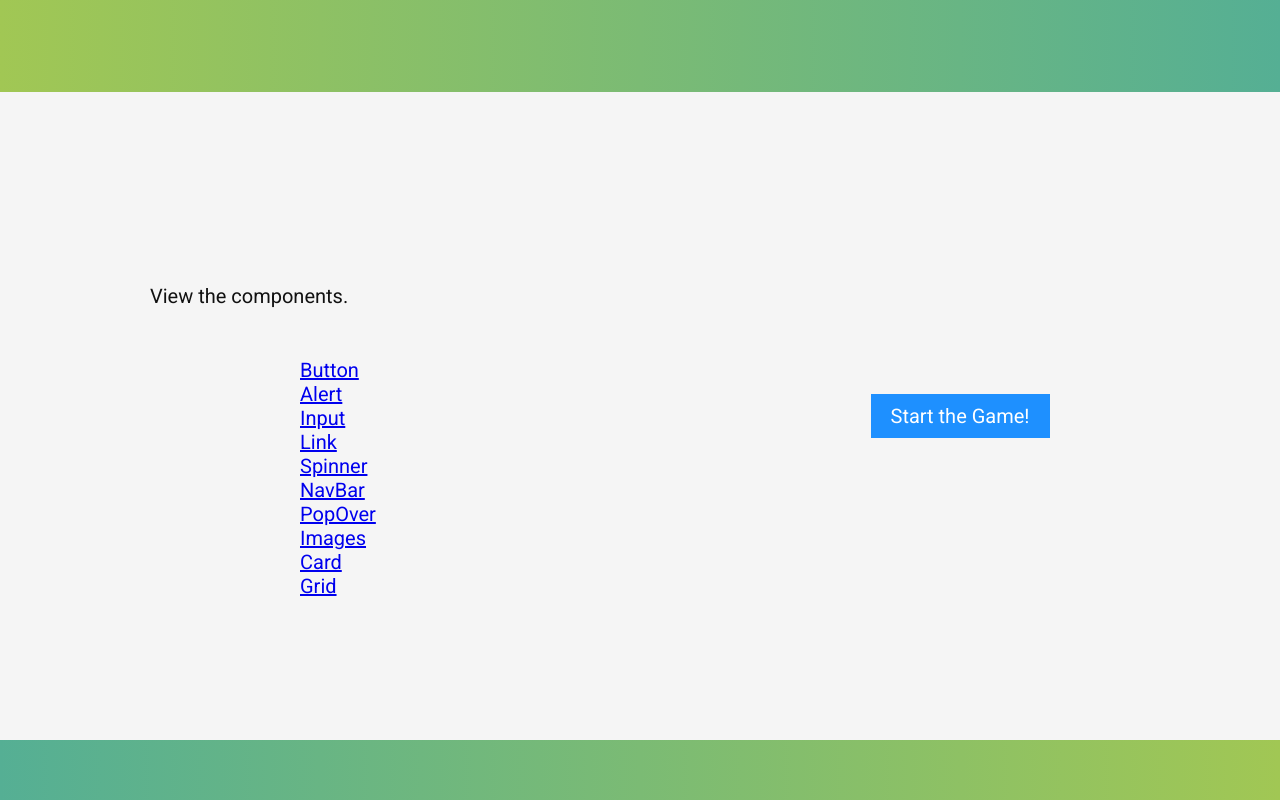
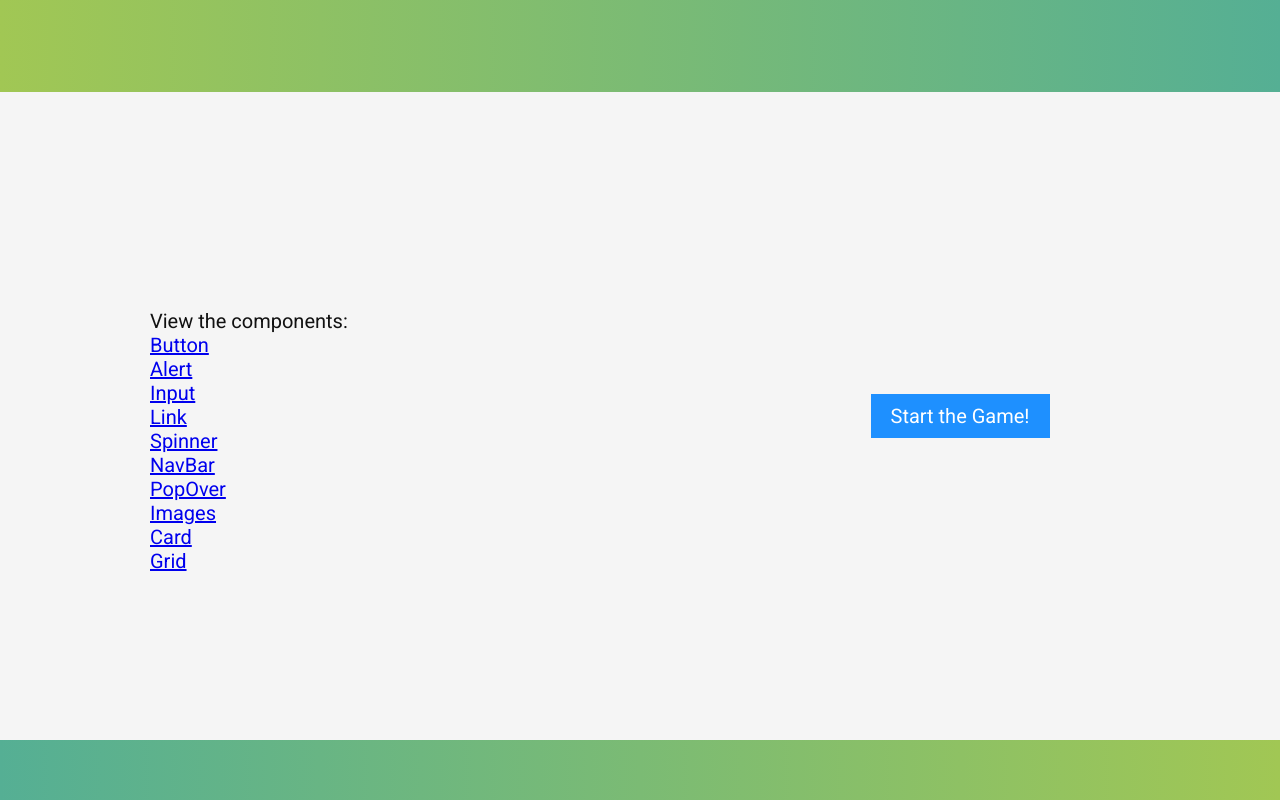
Before and after one commit to zeroshen/client, a Vue app: page / in a window 1280 px wide. Built offline with nearby package versions, Linux system fonts and the light colour scheme; a web font is replaced by a local one.

Commit message:
Fix some problem

```diff
--- a/src/views/HomeView.vue
+++ b/src/views/HomeView.vue
@@ -28,8 +28,8 @@ import NavList from "@/components/NavList.vue";
 <template>
   <div class="home-page">
     <section class="components-list">
-      <div>View the components.</div>
-      <NavList></NavList>
+      <div>View the components:</div>
+      <NavList style="padding-left: 0px; padding-top: 0px"></NavList>
     </section>
     <section class="game-button-container">
       <router-link to="../components/Level1">
```
